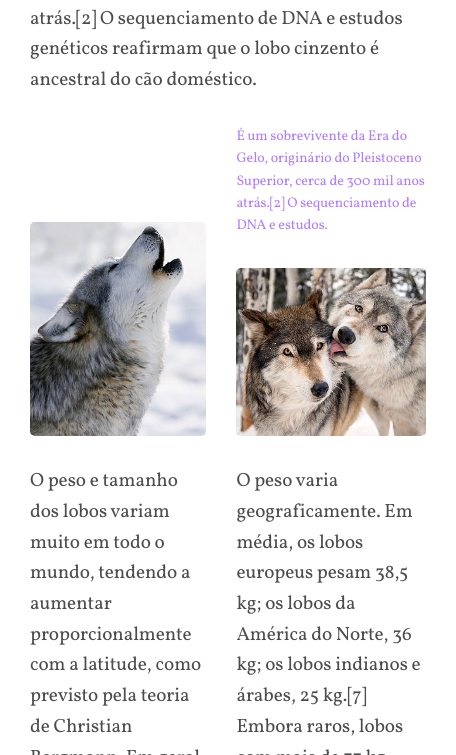
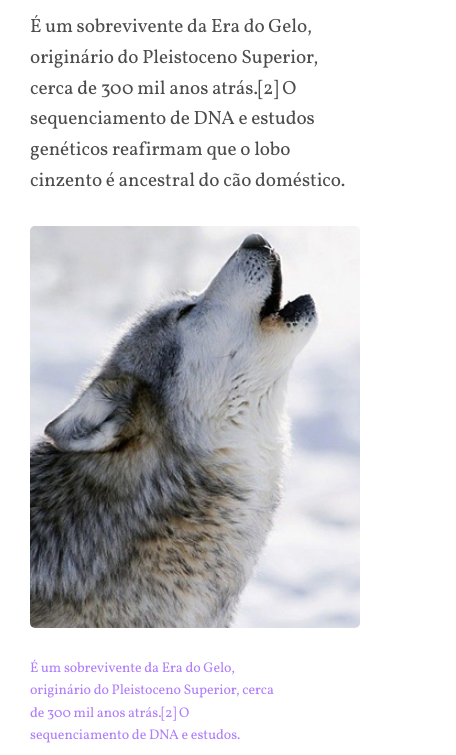
Before and after one commit to victorlucass/Wildbeast, a plain HTML site: page index.html in a window 390 px wide. Shown: the part 575-1330 px from the top of the page, 456 px wide, since content can reach past the window. Drawn offline with Linux system fonts and the light colour scheme.

Commit message:
feat: finish project

```diff
--- a/css/style.css
+++ b/css/style.css
@@ -201,7 +201,7 @@ p{
 }
 
 @media (max-width: 600px) {
-    .wb-container {
+    .wb-content {
         grid-template-columns: auto;
     }
 }
@@ -318,6 +318,10 @@ p{
     align-content: start;
     padding: 30px;
     grid-gap: 30px;
+    grid-template-columns: repeat(auto-fit, minmax(150px, 1fr));
+    /*O 'auto-fit' ele cria colunas automaticamente conforme o tamanho do conteúdo
+        e o minmax();
+    */
 }
 
 /*Footer*/
```
